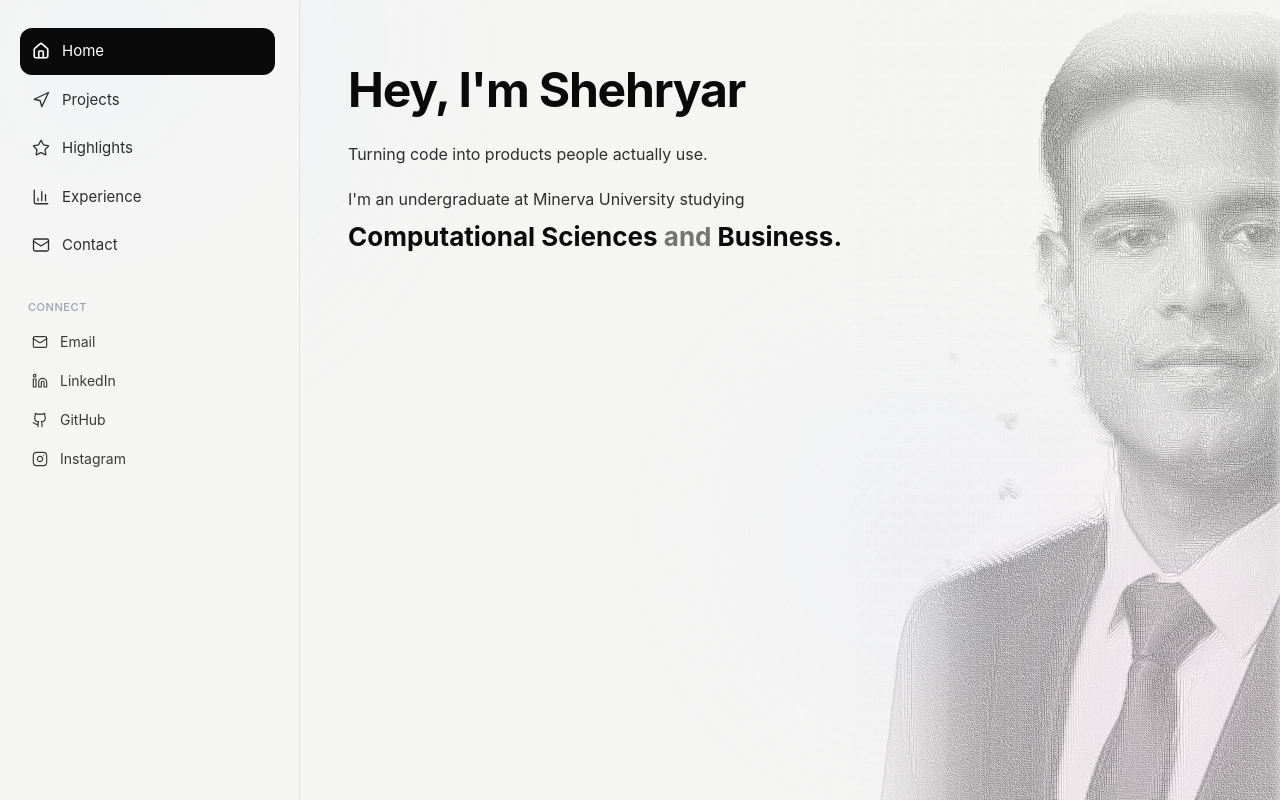
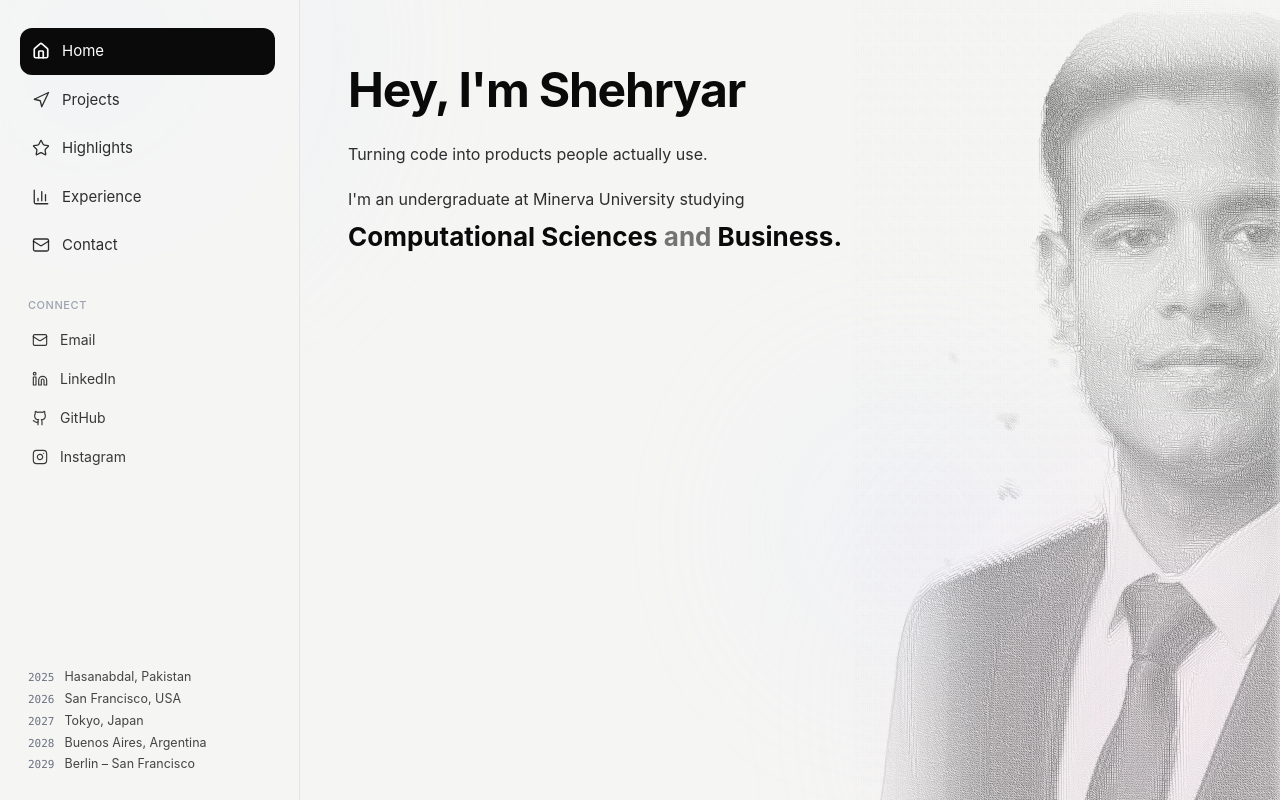
Before and after one commit to shehryaur/shehryarhassan-portfolio, a Next.js app: page / in a window 1280 px wide. Built offline with nearby package versions, Linux system fonts and the light colour scheme.

Commit message:
Add rotation timeline to bottom left of sidebar

```diff
--- a/components/Sidebar.tsx
+++ b/components/Sidebar.tsx
@@ -29,13 +29,22 @@ const connect = [
   { href: site.socials.instagram, label: "Instagram", icon: Instagram },
 ];
 
+const timeline = [
+  { year: "2025", location: "Hasanabdal, Pakistan" },
+  { year: "2026", location: "San Francisco, USA" },
+  { year: "2027", location: "Tokyo, Japan" },
+  { year: "2028", location: "Buenos Aires, Argentina" },
+  { year: "2029", location: "Berlin – San Francisco" },
+];
+
 export default function Sidebar() {
   const pathname = usePathname();
 
   return (
     <aside className="fixed left-0 top-0 z-30 hidden h-screen w-[300px] flex-col border-r border-line bg-page/80 px-5 py-7 backdrop-blur-sm md:flex">
       {/* Nav */}
-      <nav className="flex flex-1 flex-col gap-0.5 overflow-y-auto pr-1">
+      <nav className="flex flex-1 flex-col overflow-y-auto pr-1">
+        <div className="flex flex-col gap-0.5">
           {nav.map((item) => {
             const active =
               item.href === "/"
@@ -57,6 +66,7 @@ export default function Sidebar() {
               </div>
             );
           })}
+        </div>
 
         {/* Connect */}
         <div className="mt-7">
@@ -82,6 +92,25 @@ export default function Sidebar() {
             })}
           </div>
         </div>
+
+        {/* Rotation Timeline at bottom left */}
+        <div className="mt-auto pt-8">
+          <div className="space-y-1.5 px-2">
+            {timeline.map((item) => (
+              <div
+                key={item.year}
+                className="flex items-baseline gap-2.5 text-[12.5px] leading-tight"
+              >
+                <span className="font-mono text-[11px] text-mute shrink-0 tabular-nums">
+                  {item.year}
+                </span>
+                <span className="text-ink/75 truncate">
+                  {item.location}
+                </span>
+              </div>
+            ))}
+          </div>
+        </div>
       </nav>
     </aside>
   );
```
Lines whose indentation alone changed are shown as unchanged.
